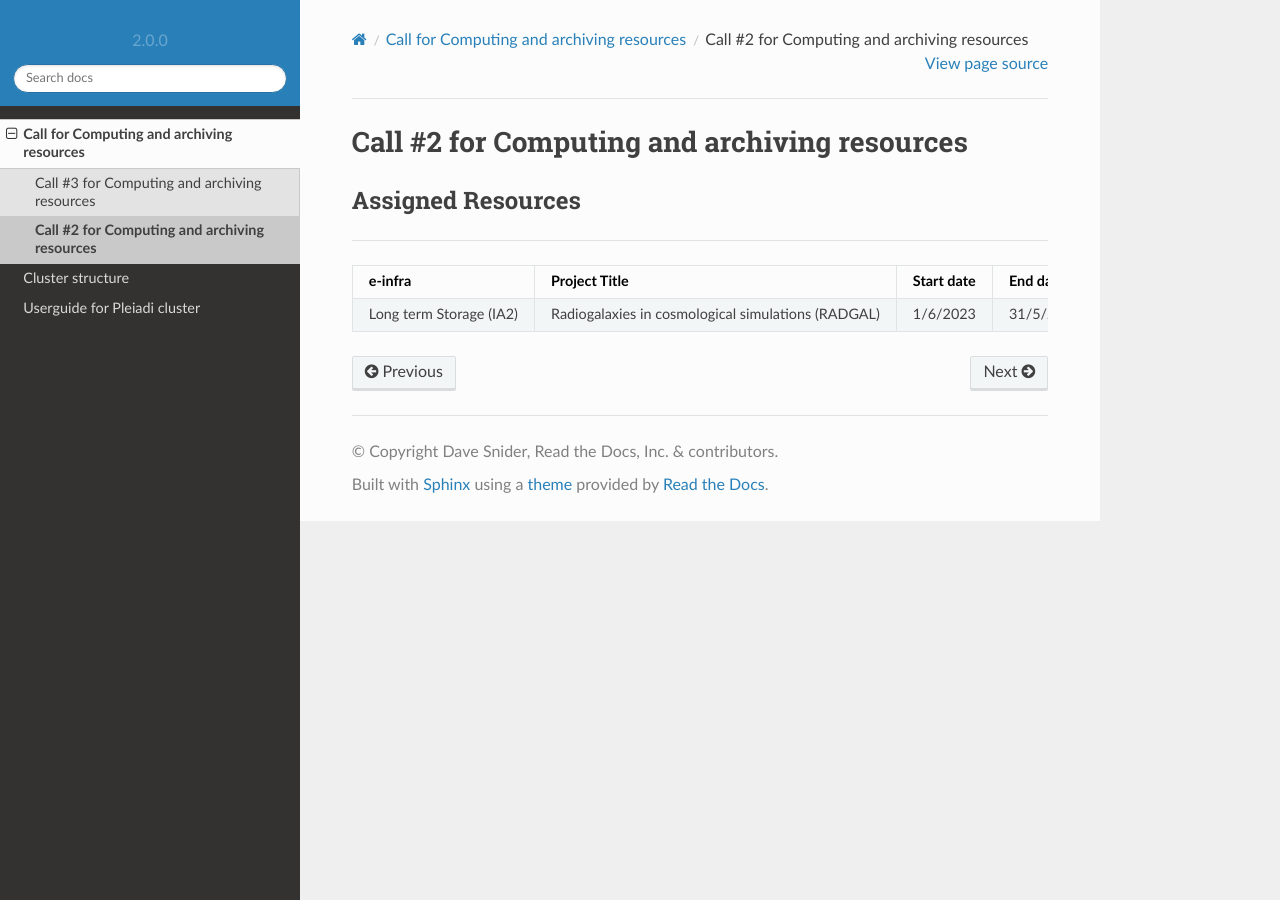
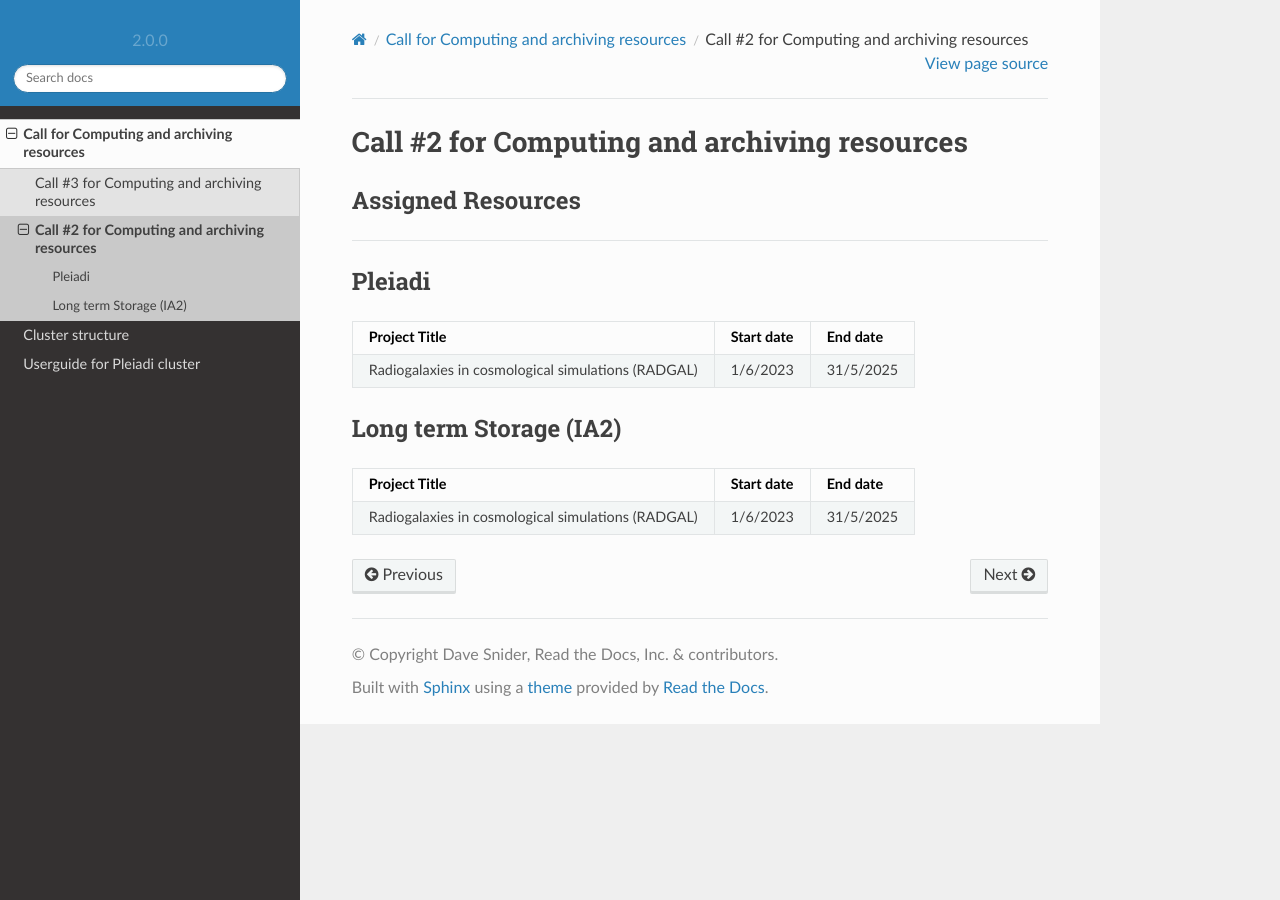
Before and after one commit to fvitello/pleiadi-doc, a Sphinx documentation site: the page built from docs/call/call2.rst, in a window 1280 px wide. Built offline with Sphinx 7.4.7 and the Read the Docs theme 2.0.0, drawn with Linux system fonts in a browser that asks for light colours; pages that are not in the unit, such as notebooks, are missing from menus.

Commit message:
Update call2.rst

```diff
--- a/docs/call/call2.rst
+++ b/docs/call/call2.rst
@@ -8,10 +8,23 @@ Call #2 for Computing and archiving resources
 
 ---------------------
 
+*********
+Pleiadi
+*********
 
-+--------------------------+------------------------------------------------------+------------+-----------+
-| e-infra                  | Project Title                                        | Start date | End date  |
-+==========================+======================================================+============+===========+
-| Long term Storage (IA2)  | Radiogalaxies in cosmological                        |            |           |
-|                          | simulations (RADGAL)                                 | 1/6/2023   | 31/5/2025 |
-+--------------------------+------------------------------------------------------+------------+-----------+
++------------------------------------------------------+------------+-----------+
+| Project Title                                        | Start date | End date  |
++======================================================+============+===========+
+| Radiogalaxies in cosmological simulations (RADGAL)   | 1/6/2023   | 31/5/2025 |
++------------------------------------------------------+------------+-----------+
+
+*********
+Long term Storage (IA2)
+*********
+
+
++------------------------------------------------------+------------+-----------+
+| Project Title                                        | Start date | End date  |
++======================================================+============+===========+
+| Radiogalaxies in cosmological simulations (RADGAL)   | 1/6/2023   | 31/5/2025 |
++------------------------------------------------------+------------+-----------+
```
